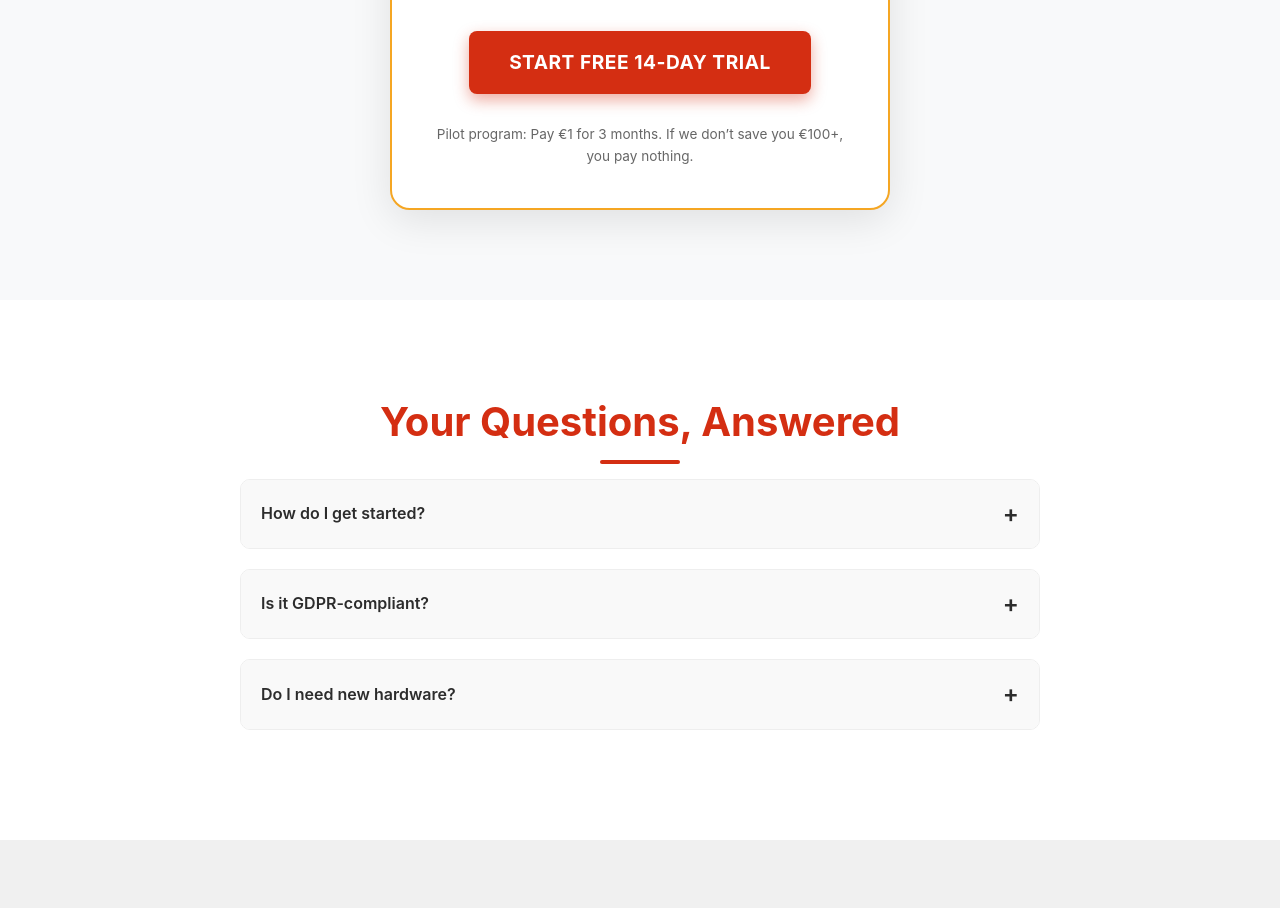
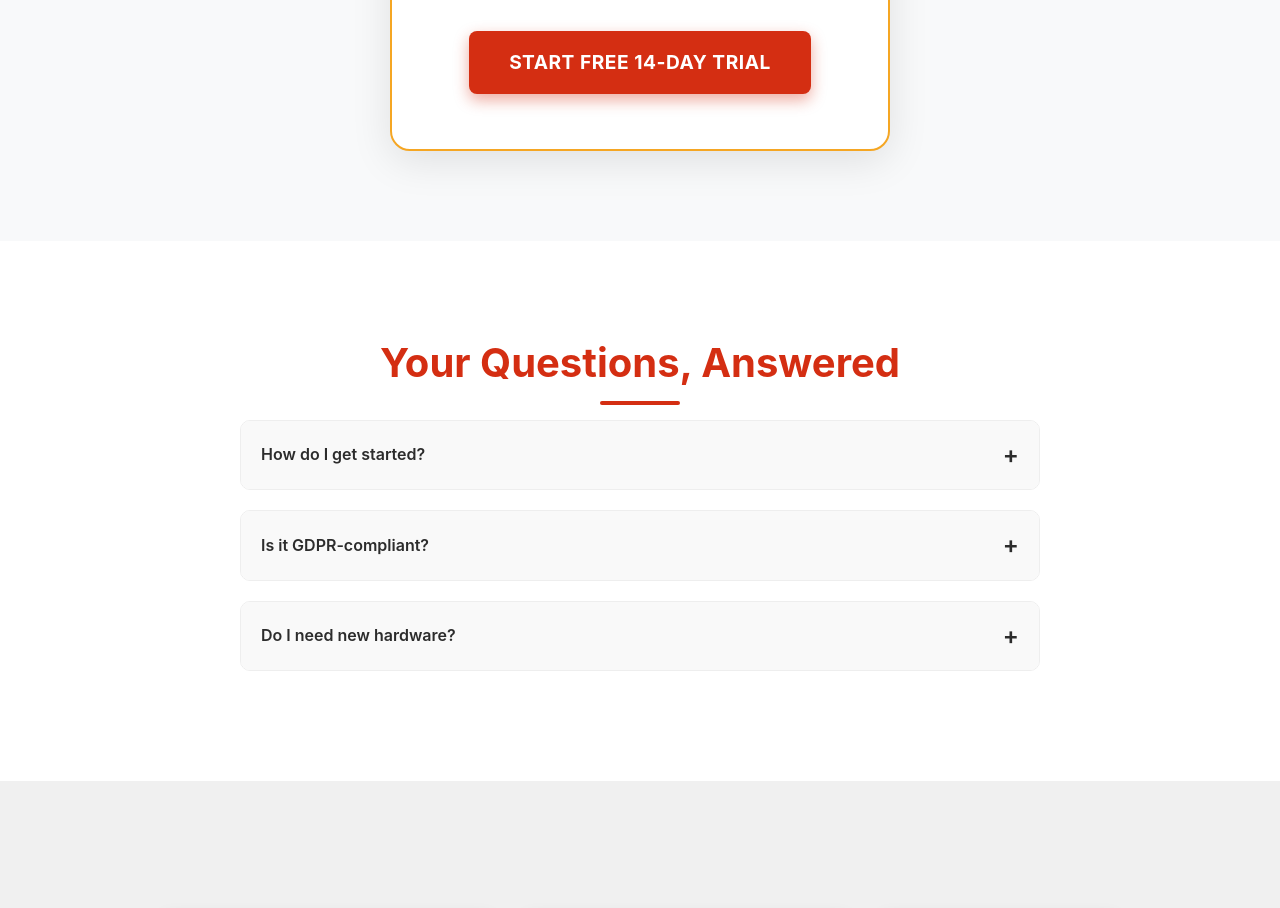
Before and after one commit to Snowxd1/Wastenot.ai, a plain HTML site: page index.html in a window 1280 px wide. Shown: the part 3120-4028 px from the top of the page. Drawn offline with Linux system fonts and the light colour scheme.

Commit message:
Update index.html

```diff
--- a/index.html
+++ b/index.html
@@ -5,7 +5,7 @@
   <meta name="viewport" content="width=device-width, initial-scale=1.0"/>
   <meta property="og:title" content="WasteNot AI | Stop Wasting €200+/Week on Unsold Bread">
   <meta property="og:description" content="The EU’s #1 WhatsApp-based AI system helping bakeries eliminate food waste and boost profits. Free waste audit included.">
-  <meta property="og:image" content="https://i.imgur.com/xQTYMHM.jpeg">
+  <meta property="og:image" content="https://i.imgur.com/xQTYMHM.jpeg  ">
   <meta name="twitter:card" content="summary_large_image">
   <title>WasteNot AI | Zero-Waste Bakery System</title>
   <style>
@@ -38,7 +38,7 @@
     header {
       background:
         linear-gradient(rgba(0,0,0,0.5), rgba(0,0,0,0.5)),
-        url('https://i.imgur.com/xQTYMHM.jpeg') center/cover no-repeat;
+        url('https://i.imgur.com/xQTYMHM.jpeg  ') center/cover no-repeat;
       color: white;
       text-align: center;
       padding: 120px 20px 80px;
@@ -184,7 +184,7 @@
       right: -50px;
       width: 200px;
       height: 200px;
-      background: url('https://i.imgur.com/xQTYMHM.jpeg') no-repeat center/cover;
+      background: url('https://i.imgur.com/xQTYMHM.jpeg  ') no-repeat center/cover;
       opacity: 0.1;
       border-radius: 50%;
     }
@@ -479,7 +479,7 @@
   <section style="background: #f8f1e5; padding: 0;">
     <div class="story-container">
       <div class="story-content">
-        <img src="https://i.imgur.com/xQTYMHM.jpeg" class="story-img" alt="Owner of a Munich bakery saved by WasteNot AI">
+        <img src="  https://i.imgur.com/xQTYMHM.jpeg  " class="story-img" alt="Owner of a Munich bakery saved by WasteNot AI">
         <h2 style="text-align:center; color:var(--primary); font-size:2.2rem; margin-bottom:25px;">Why We Built WasteNot AI</h2>
         <p style="font-size:1.2rem; line-height:1.8; color:var(--dark);">
           In 2022, my mother ran a small bakery in Munich. Every night, she’d stand in front of the unsold bread, <strong>tears in her eyes</strong>, throwing away 30% of her daily production. That’s €1,800 lost <em>every month</em> — money that could’ve paid for my sister’s education.
@@ -502,7 +502,7 @@
         <div class="testimonial">
           <p class="testimonial-text">“I was throwing away €312 weekly. WasteNot AI’s WhatsApp forecasts cut it to €57. Now I save €1,300/month — and my staff actually smile at closing time.”</p>
           <div class="testimonial-author">
-            <img src="https://i.imgur.com/6XzJY3L.jpg" loading="lazy" alt="Elena Schmidt, Berlin bakery owner">
+            <img src="https://i.imgur.com/6XzJY3L.jpg  " loading="lazy" alt="Elena Schmidt, Berlin bakery owner">
             <div>
               <strong>Elena Schmidt</strong><br>
               Bäckerei Schmidt, Berlin
@@ -512,7 +512,7 @@
         <div class="testimonial">
           <p class="testimonial-text">“The auto-discount alerts sold 92% of unsold croissants after 6 PM. Last month, I made €987 from ‘waste’ that would’ve been trash. Even my customers thank me.”</p>
           <div class="testimonial-author">
-            <img src="https://i.imgur.com/6XzJY3L.jpg" loading="lazy" alt="Luc Moreau, Paris bakery owner">
+            <img src="https://i.imgur.com/6XzJY3L.jpg  " loading="lazy" alt="Luc Moreau, Paris bakery owner">
             <div>
               <strong>Luc Moreau</strong><br>
               Boulangerie Coeur, Paris
@@ -538,7 +538,6 @@
           <li style="margin:15px 0; font-weight:600;">✅ 14-day money-back guarantee</li>
         </ul>
         <a href="https://wa.me/917571070075?text=Hello%20WasteNot%20AI%2C%20I%27d%20like%20to%20start%20my%20free%20trial%21" class="btn">Start Free 14-Day Trial</a>
-        <p style="font-size:0.85rem; color:#666; margin-top:15px;">Pilot program: Pay €1 for 3 months. If we don’t save you €100+, you pay nothing.</p>
       </div>
     </div>
   </section>
@@ -597,7 +596,7 @@
       <h2 style="text-align:center; margin-bottom:20px;">Get Your Free Waste Audit</h2>
       <p style="text-align:center; max-width:600px; margin:0 auto 30px; font-size:1.1rem;">We’ll analyze your sales data and send a custom forecast report — no payment needed.</p>
       <!-- Form now submits to WhatsApp -->
-      <form name="contact" id="contactForm" method="GET" action="https://wa.me/917571070075">
+      <form name="contact" id="contactForm" method="GET" action="  https://wa.me/917571070075  ">
         <input type="hidden" name="text" id="whatsappMessage" value="" />
         <input type="text" name="bakeryName" id="bakeryName" placeholder="Bakery Name" required style="padding:14px; width:100%; margin:10px 0; border:1px solid #ddd; border-radius:6px;"/>
         <select name="city" id="city" required style="padding:14px; width:100%; margin:10px 0; border:1px solid #ddd; border-radius:6px;">
```
